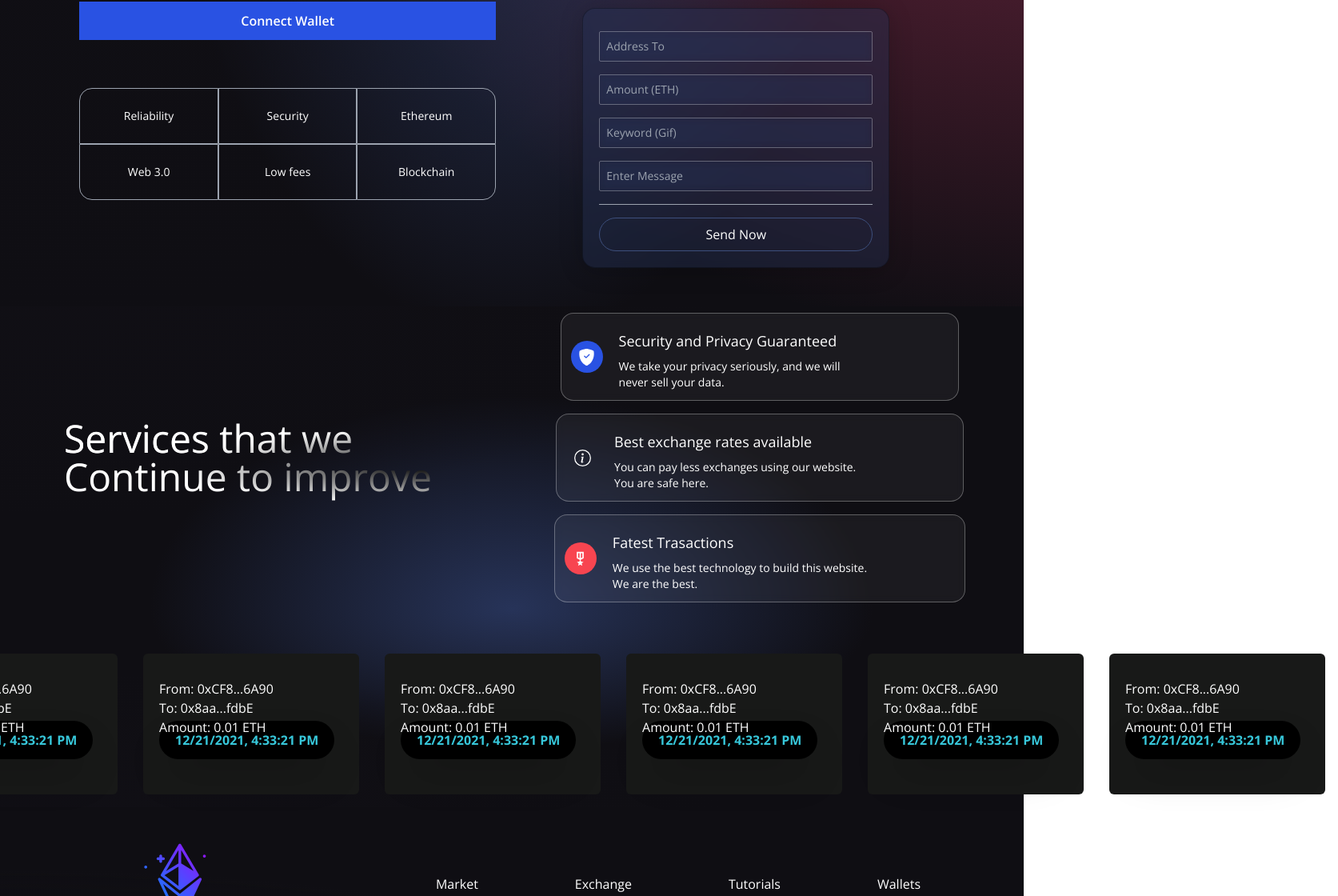
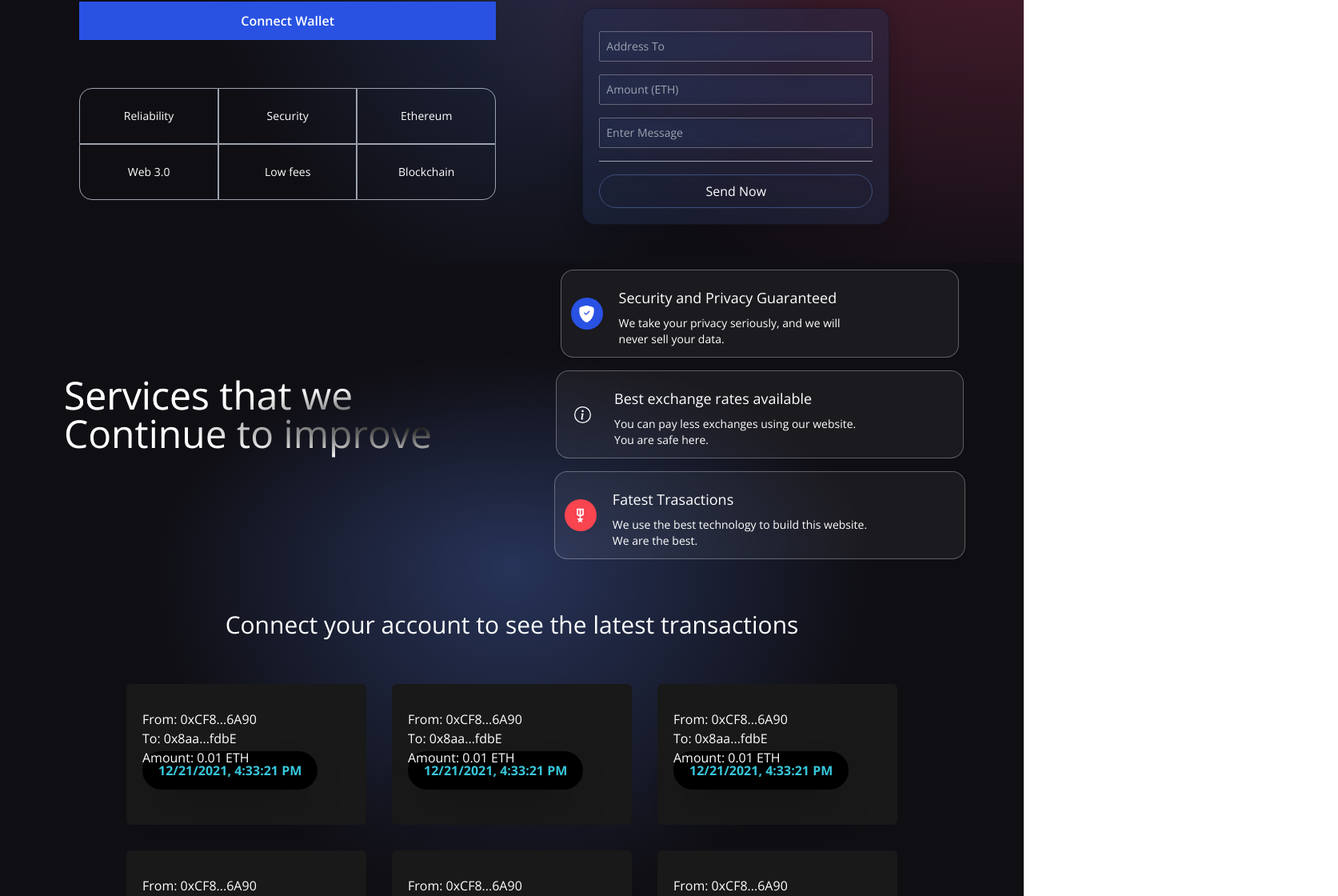
Before and after one commit to Underewarrr/modern-blockchain-app, a React (Vite) app in the folder client/: page / in a window 1280 px wide. Shown: the part 398-1518 px from the top of the page at 80% size, 1673 px wide, since content can reach past the window. Built offline with nearby package versions, Linux system fonts and the light colour scheme.

Commit message:
Fix: Last transactionsCard And footer

```diff
--- a/client/src/components/Footer.jsx
+++ b/client/src/components/Footer.jsx
@@ -30,4 +30,5 @@ const Footer = () => (
   </div>
 );
 
+
 export default Footer;
--- a/client/src/components/Transactions.jsx
+++ b/client/src/components/Transactions.jsx
@@ -50,25 +50,25 @@ const Transactions = () => {
     const { currentAccount } = useContext(TransactionContext);
 
     return (
-        <div className='flex w-full justify-center items-center 2xl:py-20 gradient-bg-transactions'>
-        <div className='flex flex-col md:p-12 py-12 px-4'></div>
-        {currentAccount ? (
-            <h3 className='text-white text-3xl text-center my-2'>
-                Latest Transaction
+      <div className="flex w-full justify-center items-center 2xl:px-20 gradient-bg-transactions">
+        <div className="md:p-12 py-12 px-4">
+          {currentAccount ? (
+            <h3 className="text-white text-3xl text-center my-2">
+              Latest Transactions
             </h3>
-           )   : (
-            <h3 className='text-white text-3xl text-center my-2'>
-            Conect account to see last transaction
-             </h3>
-            )}
+          ) : (
+            <h3 className="text-white text-3xl text-center my-2">
+              Connect your account to see the latest transactions
+            </h3>
+          )}
 
-            <div className='flex flex-warp justify-center items-center mt-10'>
+          <div className='flex flex-wrap justify-center items-center mt-10'>
             {dummyData.reverse().map((transaction, index) => (
               <TransactionCard key={index} {...transaction}/>
             ))}
-            </div>
-
+          </div>
         </div>
+      </div>
     );
    }
 
--- a/client/src/components/Welcome.jsx
+++ b/client/src/components/Welcome.jsx
@@ -127,12 +127,6 @@ function Welcome() {
               type="number"
             />
             <Input
-              placeholder="Keyword (Gif)"
-              name="keyword"
-              handleChange={handleChange}
-              type="text"
-            />
-            <Input
               placeholder="Enter Message"
               name="message"
               handleChange={handleChange}
```
